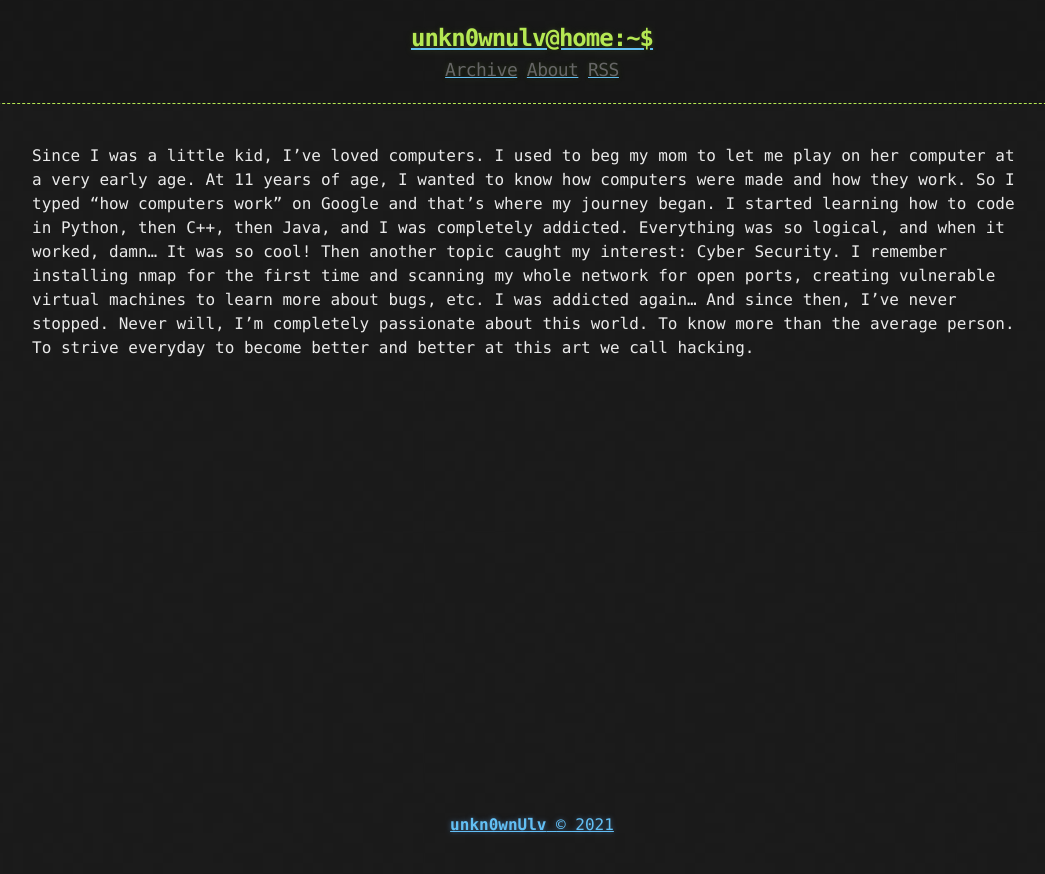
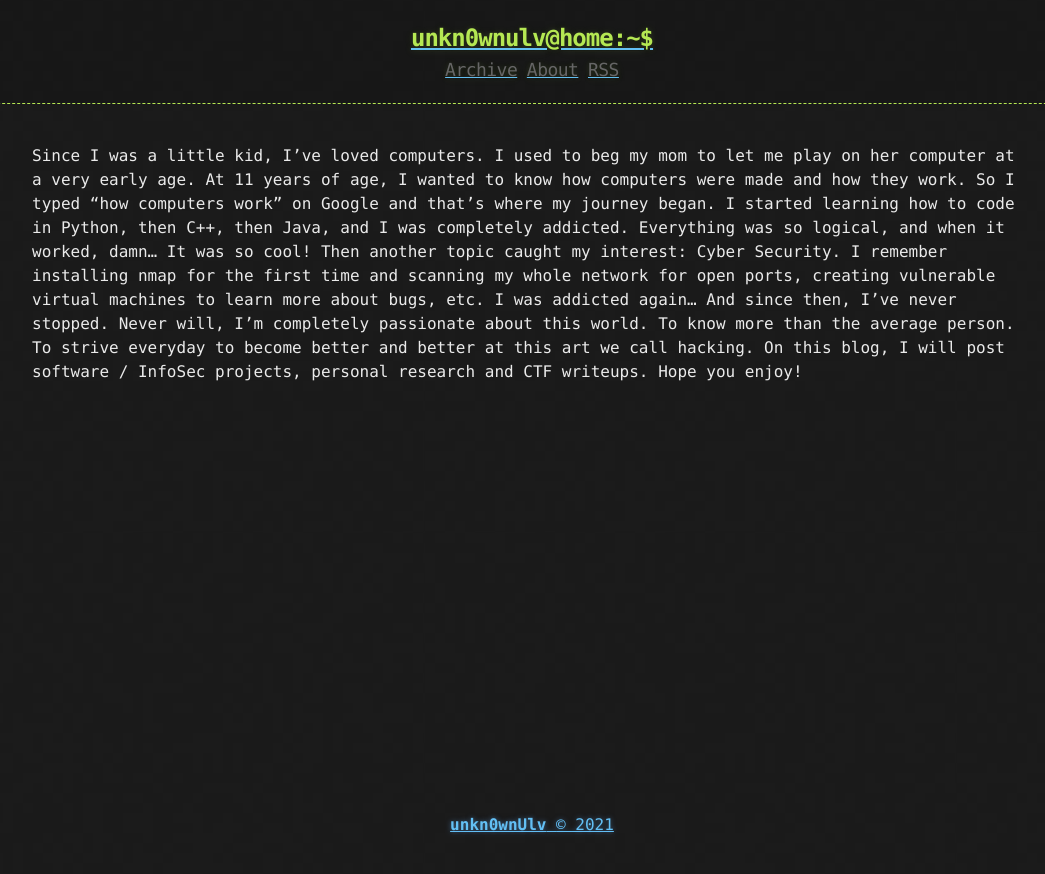
Before and after one commit to jphjsoares/jphjsoares.github.io, a Jekyll site: the page built from about.md, in a window 1280 px wide. Shown: the top 874 px of the page, without its empty margins (108-1153 px from the left). Built offline with Jekyll 4.4.1, drawn with Linux system fonts in a browser that asks for light colours.

Commit message:
Update about.md

```diff
--- a/about.md
+++ b/about.md
@@ -3,4 +3,6 @@ layout: page
 title: About
 ---
 
-Since I was a little kid, I've loved computers. I used to beg my mom to let me play on her computer at a very early age. At 11 years of age, I wanted to know how computers were made and how  they work. So I typed "how computers work" on Google and that's where my journey began. I started learning how to code in Python, then C++, then Java, and I was completely addicted. Everything was so logical, and when it worked, damn... It was so cool! Then another topic caught my interest: Cyber Security. I remember installing nmap for the first time and scanning my whole network for open ports, creating vulnerable virtual machines to learn more about bugs, etc. I was addicted again... And since then, I've never stopped. Never will, I'm completely passionate about this world. To know more than the average person. To strive everyday to become better and better at this art we call hacking.
+Since I was a little kid, I've loved computers. I used to beg my mom to let me play on her computer at a very early age. At 11 years of age, I wanted to know how computers were made and how  they work. So I typed "how computers work" on Google and that's where my journey began. I started learning how to code in Python, then C++, then Java, and I was completely addicted. Everything was so logical, and when it worked, damn... It was so cool! Then another topic caught my interest: Cyber Security.
+I remember installing nmap for the first time and scanning my whole network for open ports, creating vulnerable virtual machines to learn more about bugs, etc. I was addicted again... And since then, I've never stopped. Never will, I'm completely passionate about this world. To know more than the average person. To strive everyday to become better and better at this art we call hacking.
+On this blog, I will post software / InfoSec projects, personal research and CTF writeups. Hope you enjoy!
```
